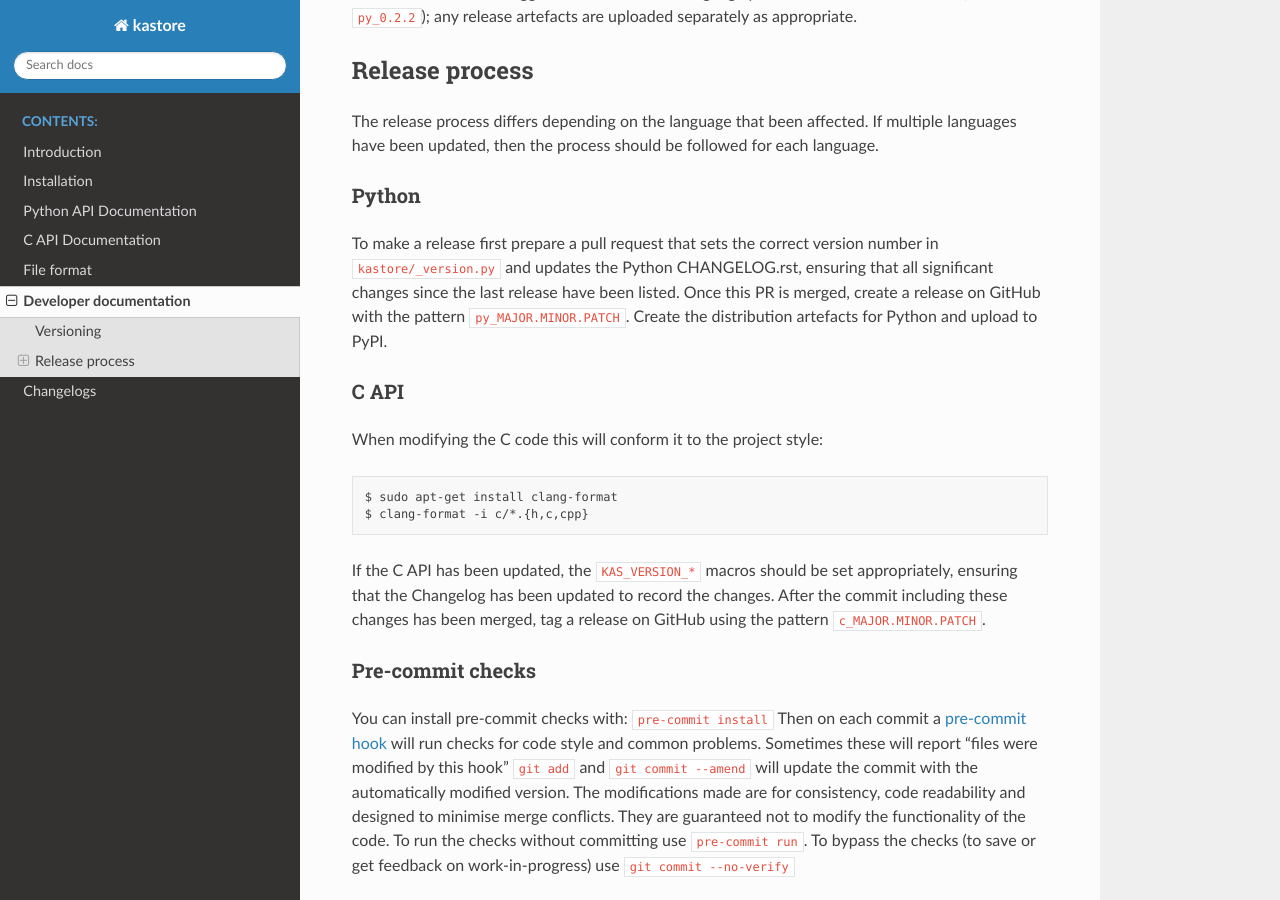
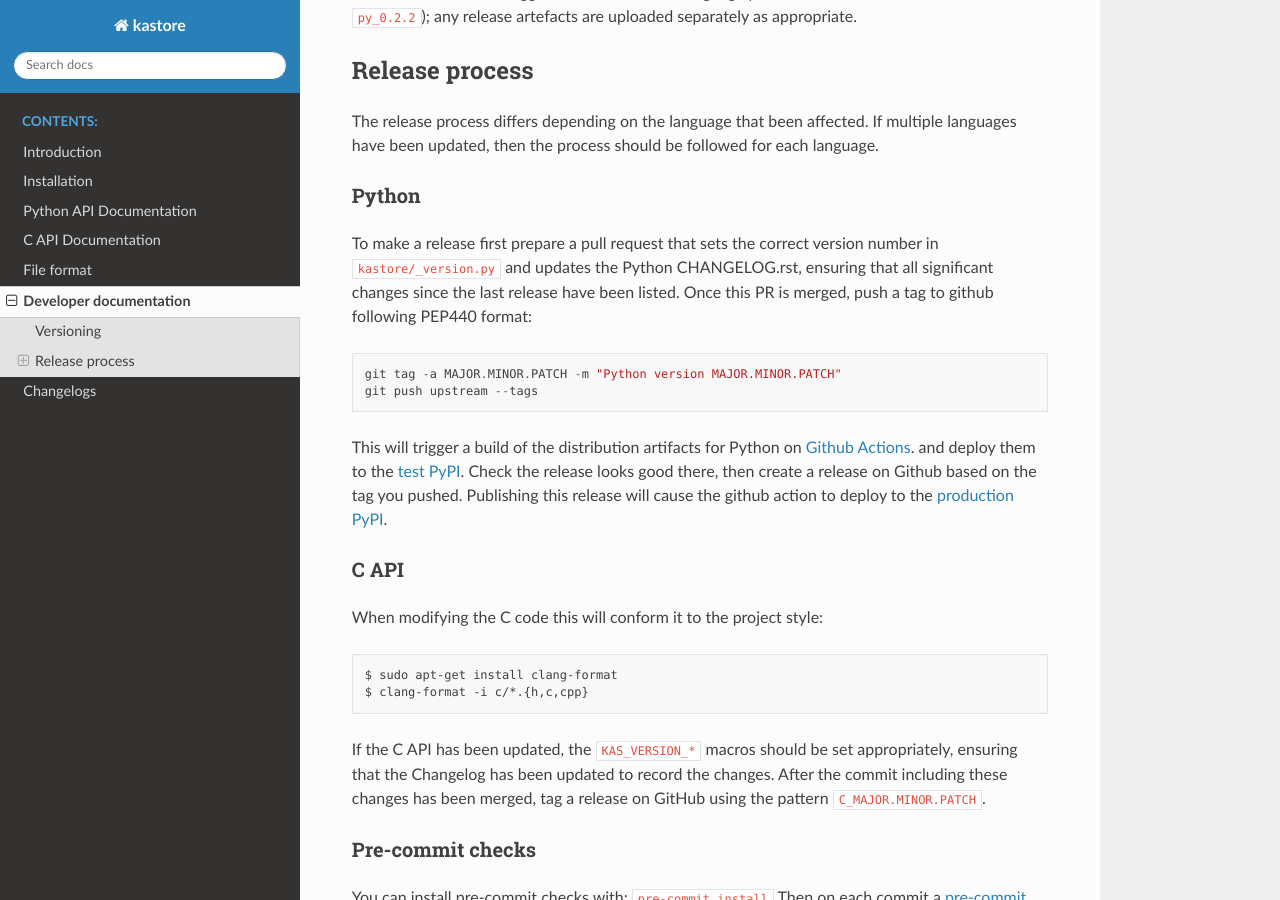
Before and after one commit to tskit-dev/kastore, a Sphinx documentation site: the page built from docs/development.rst, in a window 1280 px wide and 900 px high, scrolled down 283 px. Built offline with Sphinx 7.4.7 and the Read the Docs theme 2.0.0, drawn with Linux system fonts in a browser that asks for light colours.

Commit message:
Build wheels and deploy to PyPI in github action

```diff
--- a/docs/development.rst
+++ b/docs/development.rst
@@ -28,9 +28,17 @@ Python
 To make a release first prepare a pull request that sets the correct version
 number in ``kastore/_version.py`` and updates the Python CHANGELOG.rst,
 ensuring that all significant changes since the last release have been listed.
-Once this PR is merged, create a release on GitHub with the pattern
-``py_MAJOR.MINOR.PATCH``. Create the distribution artefacts for Python and
-upload to PyPI.
+Once this PR is merged, push a tag to github following PEP440 format::
+
+    git tag -a MAJOR.MINOR.PATCH -m "Python version MAJOR.MINOR.PATCH"
+    git push upstream --tags
+
+This will trigger a build of the distribution artifacts for Python
+on `Github Actions <https://github.com/tskit-dev/kastore/actions>`_. and deploy
+them to the `test PyPI <https://test.pypi.org/project/kastore/>`_. Check
+the release looks good there, then create a release on Github based on the tag you
+pushed. Publishing this release will cause the github action to deploy to the
+`production PyPI <https://pypi.org/project/kastore/>`_.
 
 -----
 C API
@@ -44,7 +52,7 @@ When modifying the C code this will conform it to the project style::
 If the C API has been updated, the ``KAS_VERSION_*`` macros should be set
 appropriately, ensuring that the Changelog has been updated to record the
 changes. After the commit including these changes has been merged, tag a
-release on GitHub using the pattern ``c_MAJOR.MINOR.PATCH``.
+release on GitHub using the pattern ``C_MAJOR.MINOR.PATCH``.
 
 
 -----------------
```
Also changed, not shown: 6 other files.
